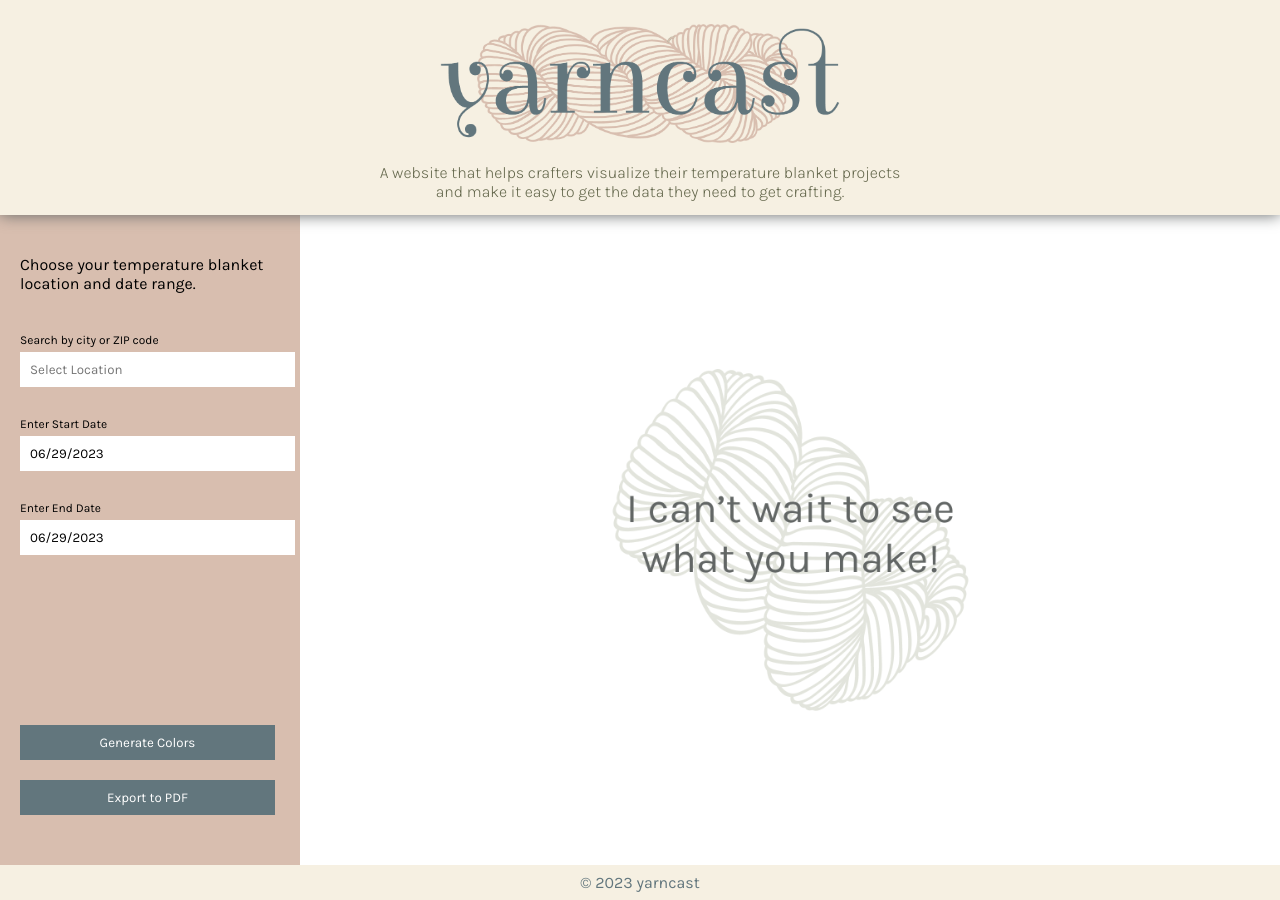
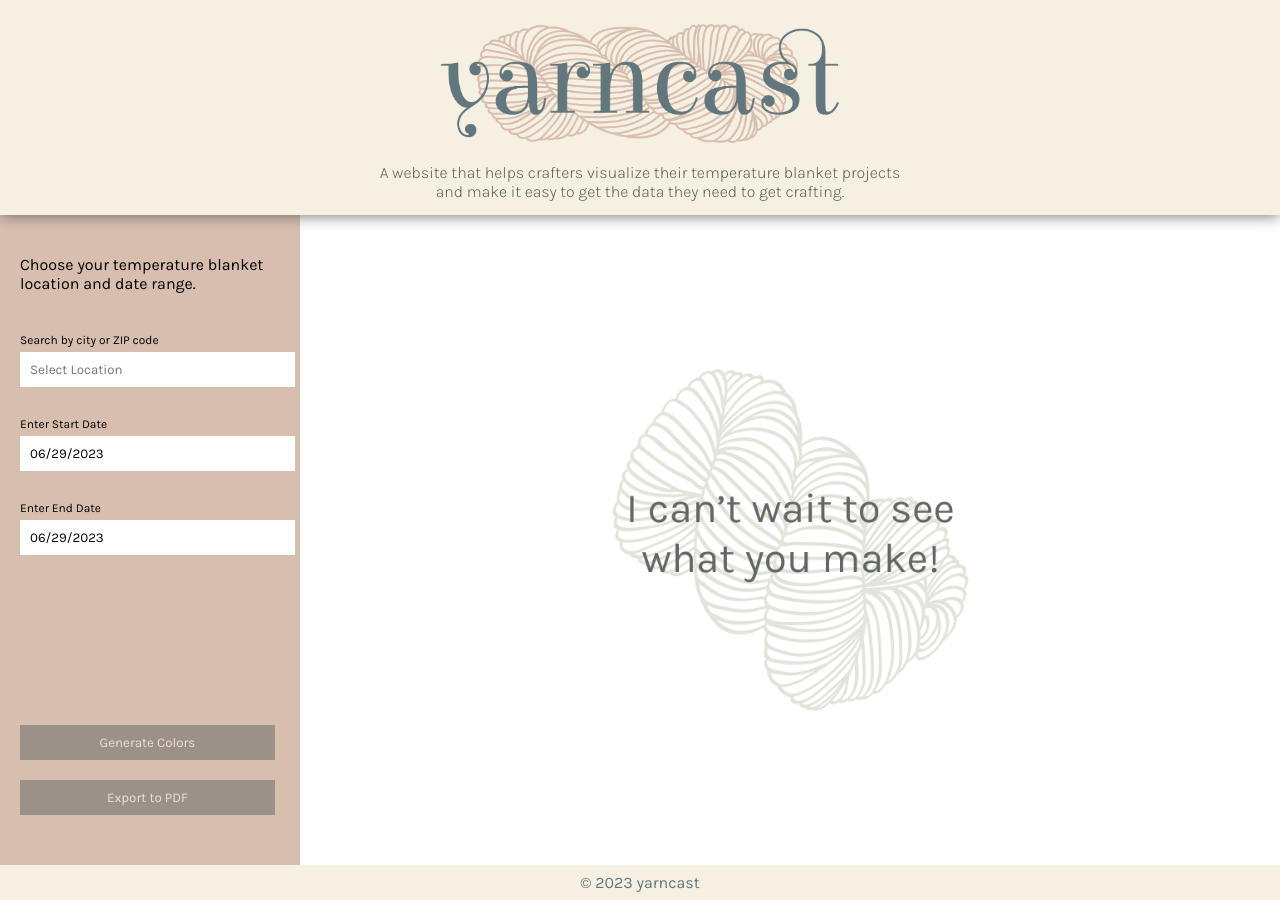
Before and after one commit to Reneeto/yarncast, a React app: page / in a window 1280 px wide. Built offline with nearby package versions, Linux system fonts and the light colour scheme; a web font is replaced by a local one.

Commit message:
button hover and disable on

```diff
--- a/src/App.js
+++ b/src/App.js
@@ -5,6 +5,7 @@ import logo from "../assets/yarncast-logo.png";
 import placeholder from "../assets/placeholder-with-text.png";
 
 const App = () => {
+  let isDisabled = true;
   const displayImage = <img src={placeholder} alt="placeholder image" />;
   const Blanket = () => {
     return (
@@ -47,7 +48,13 @@ const App = () => {
       return;
     }
     getWeatherData(weather);
+    isDisabled = true;
   }, [endDate]);
+
+  useEffect(() => {
+    isDisabled = true;
+    return;
+  }, [location]);
 
   useEffect(() => {
     if (isFirstRender.current) {
@@ -220,10 +227,10 @@ const App = () => {
             className="inputs"
           />
           <div className="buttons">
-            <button onClick={() => handleClick()} className="inputs">
+            <button disabled={!location} onClick={() => handleClick()} className="inputs">
               Generate Colors
             </button>
-            <button className="inputs">Export to PDF</button>
+            <button disabled={!location} className="inputs">Export to PDF</button>
           </div>
         </div>
         <div className="display" id="display">
--- a/src/style.scss
+++ b/src/style.scss
@@ -85,12 +85,20 @@ $gray: #626665;
 
 button {
   background-color: $blue;
-  border-radius: 0px;
   color: #fff;
   text-align: center;
-  text-shadow: 0px 4px 4px 0px rgba(0, 0, 0, 0.5);
+  text-shadow: 0px 4px 4px 0px rgba(0, 0, 0, 0.1);
   font-family: $karla;
-  border: none;
+}
+
+button:hover {
+  background-color: $olive;
+  transition: background-color 0.3s, border-color 0.3s;
+}
+
+button:disabled {
+  background-color: $gray;
+  opacity: 50%;
 }
 
 #display {
```
